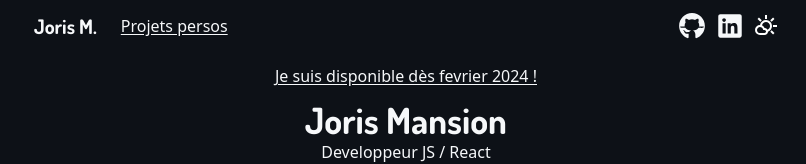
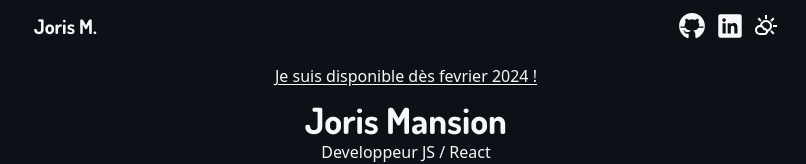
Before and after one commit to juhhh0/portfolio, a Next.js app: page / in a window 1280 px wide. Shown: the top 164 px of the page, without its empty margins (234-1040 px from the left). Built offline with nearby package versions, Linux system fonts and the light colour scheme.

Commit message:
hide persos

```diff
--- a/components/navbar.jsx
+++ b/components/navbar.jsx
@@ -13,7 +13,7 @@ export default function Navbar() {
     return (
         <nav className="flex gap-6 relative items-center">
             <Link href="/"><h1 className="display text-xl">Joris M.</h1></Link>
-            <Link href="/perso" className="underline underline-offset-2">Projets persos</Link>
+            {/* <Link href="/perso" className="underline underline-offset-2">Projets persos</Link> */}
             <div className="flex gap-2 items-center absolute right-3">
                 <a target="_blank" href="https://github.com/juhhh0">
                     <svg className="w-7 h-7" fill={dark ? "rgb(246, 248, 250)" : "rgb(13, 17, 23)"} xmlns="http://www.w3.org/2000/svg" x="0px" y="0px" width="100" height="100" viewBox="0 0 50 50">
```
